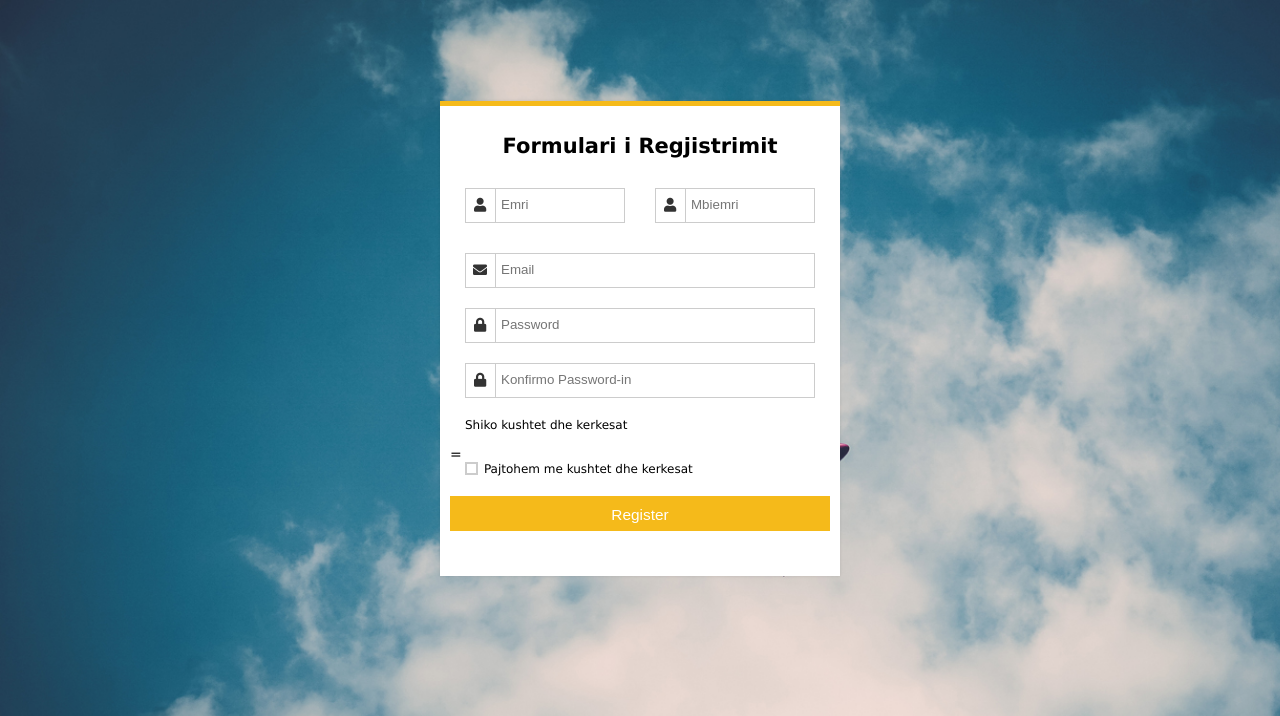
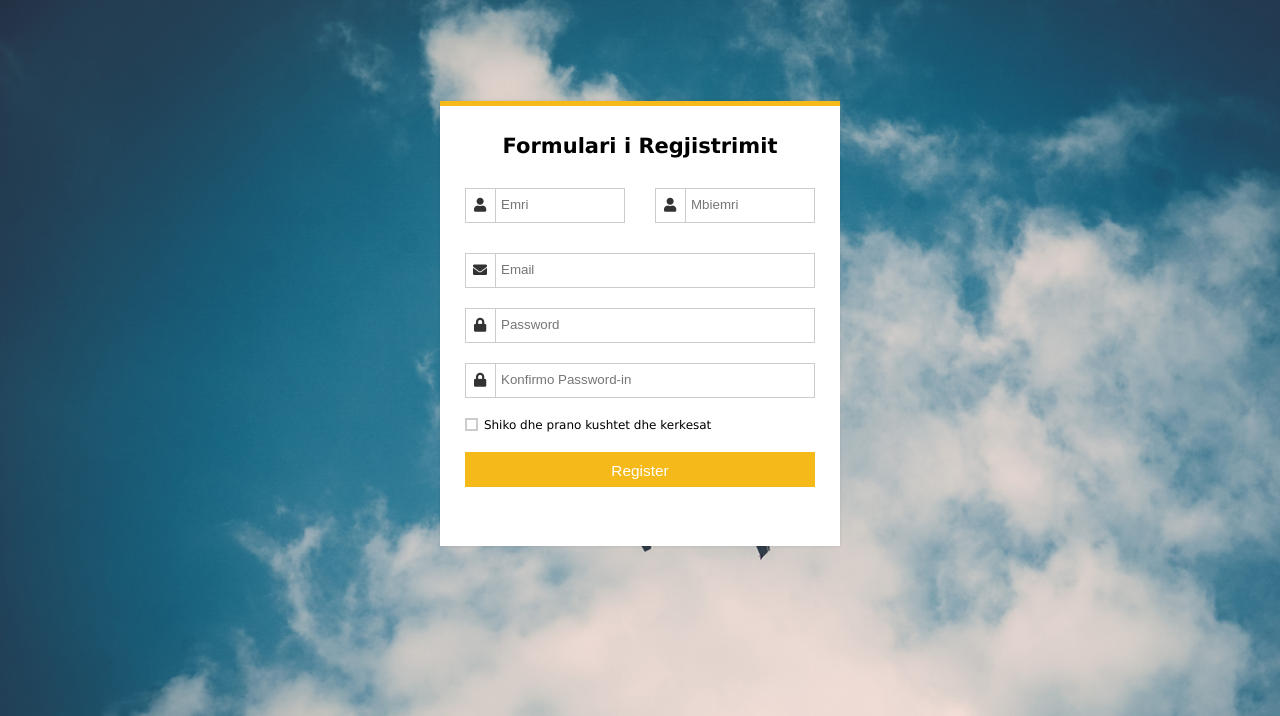
Before and after one commit to FortanPireva/PI18_19, a PHP site: page /public_html/registration.php in a window 1280 px wide. Shown: the top 716 px of the page. Run offline with PHP 8.4, Linux system fonts and the light colour scheme; data that the repository does not hold is empty; some libraries are stand-ins or nearby versions.

Commit message:
Update registration.php

```diff
--- a/public_html/registration.php
+++ b/public_html/registration.php
@@ -122,9 +122,9 @@ include_once(templates_header);
             <input type="password" name="passwordk" placeholder="Konfirmo Password-in"  />
           </div>
           <span class="error"> <?php echo $machErr;?></span>
-            <!-- <div class="input_field checkbox_option">
-            <input type="checkbox" id="cb1" name="checkbox" onchange="shfaqKushtet(this)"> -->
-    			<label for="cb1">Shiko kushtet dhe kerkesat</label></div>
+            <div class="input_field checkbox_option">
+            <input type="checkbox" id="cb1" name="checkbox" onchange="shfaqKushtet(this)">
+    			<label for="cb1">Shiko dhe prano kushtet dhe kerkesat</label></div>
           <div style="overflow:scroll;height:150px;display:none" id="divkushtet">
             <?php $readfile=fopen("../resources/library/kushtet.txt", "r") or die("Unable to open file!");
 
@@ -136,11 +136,11 @@ include_once(templates_header);
 
           ?>
           <p>
-                  </div>=
-                  <div class="input_field checkbox_option">
-          <input type="checkbox" id="cb1" name="checkbox">
-    			<label for="cb1">Pajtohem me kushtet dhe kerkesat</label>
-          </div>
+                  </div>
+                  <!-- <div class="input_field1 checkbox_optio1n">
+          <input type="checkbox" id="cb12" name="checkbox1" >
+    			<label for="cb112">Pajtohem me kushtet dhe kerkesat</label>
+          </div> -->
 
           <input class="button" type="submit" value="Register" />
           <span class="error"> <?php echo $msgError;?></span>
```
